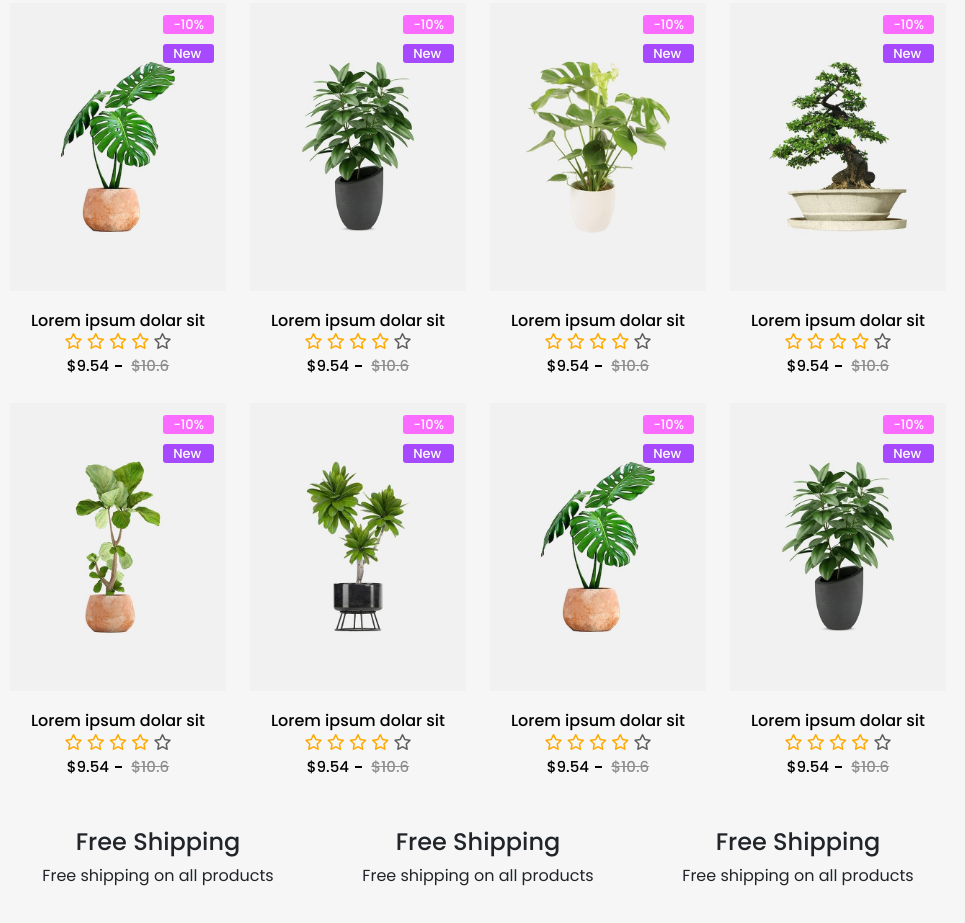
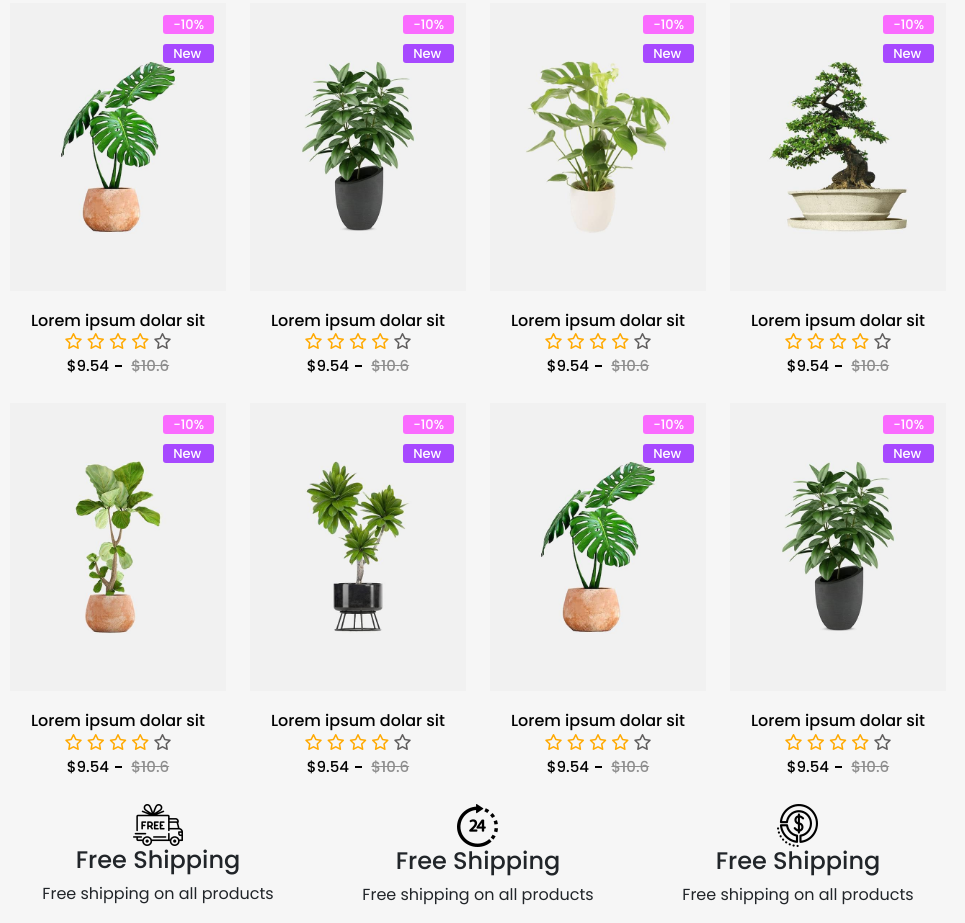
Before and after one commit to gm-nayeem/E-Commerce-Website, a website: page index.html in a window 1280 px wide. Shown: the part 1242-2165 px from the top of the page, without its empty margins (162-1127 px from the left). Drawn offline with nearby package versions, Linux system fonts and the light colour scheme; files whose address does not match are found by name.

Commit message:
add images and scss

```diff
--- a/index.html
+++ b/index.html
@@ -744,7 +744,7 @@
             <div class="col-lg-4 col-md-6">
                 <div class="support-wrap text-center">
                     <div class="support-content">
-                        <img class="animated" src="./images/support-1" alt="">
+                        <img class="animated" src="./images/support-1.png" alt="">
                         <h4>Free Shipping</h4>
                         <p>Free shipping on all products</p>
                     </div>
@@ -753,7 +753,7 @@
             <div class="col-lg-4 col-md-6">
                 <div class="support-wrap text-center">
                     <div class="support-content">
-                        <img class="animated" src="./images/support-1" alt="">
+                        <img class="animated" src="./images/support-2.png" alt="">
                         <h4>Free Shipping</h4>
                         <p>Free shipping on all products</p>
                     </div>
@@ -762,7 +762,7 @@
             <div class="col-lg-4 col-md-6">
                 <div class="support-wrap text-center">
                     <div class="support-content">
-                        <img class="animated" src="./images/support-1" alt="">
+                        <img class="animated" src="./images/support-3.png" alt="">
                         <h4>Free Shipping</h4>
                         <p>Free shipping on all products</p>
                     </div>
--- a/scss/main.scss
+++ b/scss/main.scss
@@ -413,3 +413,51 @@ body {
 		opacity: 1;
 	}
 }
+
+// support wrap
+.support-wrap {
+	padding: 36px 10px 30px;
+	border: 4px solid #fff;
+	margin: 60px 0;
+
+	.animated {
+		animation-duration: 1s;
+		animation-fill-mode: both;
+	}
+
+	@keyframes icon-animation {
+		0% {
+			transform: scaleX(1)
+		}
+		10%, 20% {
+			transform: scale3d(.9, .9, .9) rotate(-3deg);
+		}
+		30%, 50%, 70%, 90% {
+			transform: scale3d(1.1, 1.1, 1.1) rotate(3deg);
+		}
+		40%, 60%, 80% {
+			transform: scale3d(1.1, 1.1, 1.1) rotate(-3deg);
+		}
+		100% {
+			transform: scaleX(1)
+		}
+	}
+
+	&:hover .animated {
+		animation: icon-animation 0.5s ease-in-out 0s 1 normal none running;
+	}
+
+	h4 {
+		font-size: 18px;
+		line-height: 24px;
+		color: #494949;
+		margin: 15px 0;
+	}
+
+	p {
+		font-size: 14px;
+		width: 80%;
+		color: #6a6a6a;
+		margin: 0 auto;
+	}
+}
```
Also changed, not shown: images/support-1.png (added), images/support-2.png (added), images/support-3.png (added).
